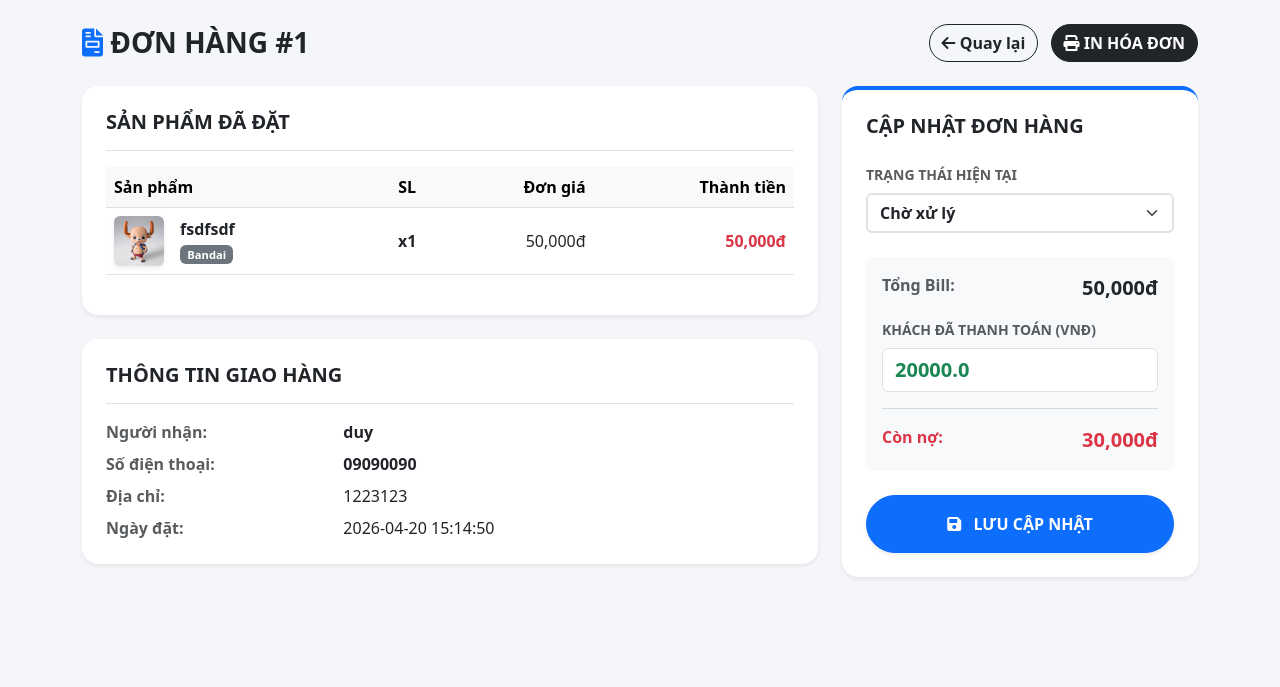
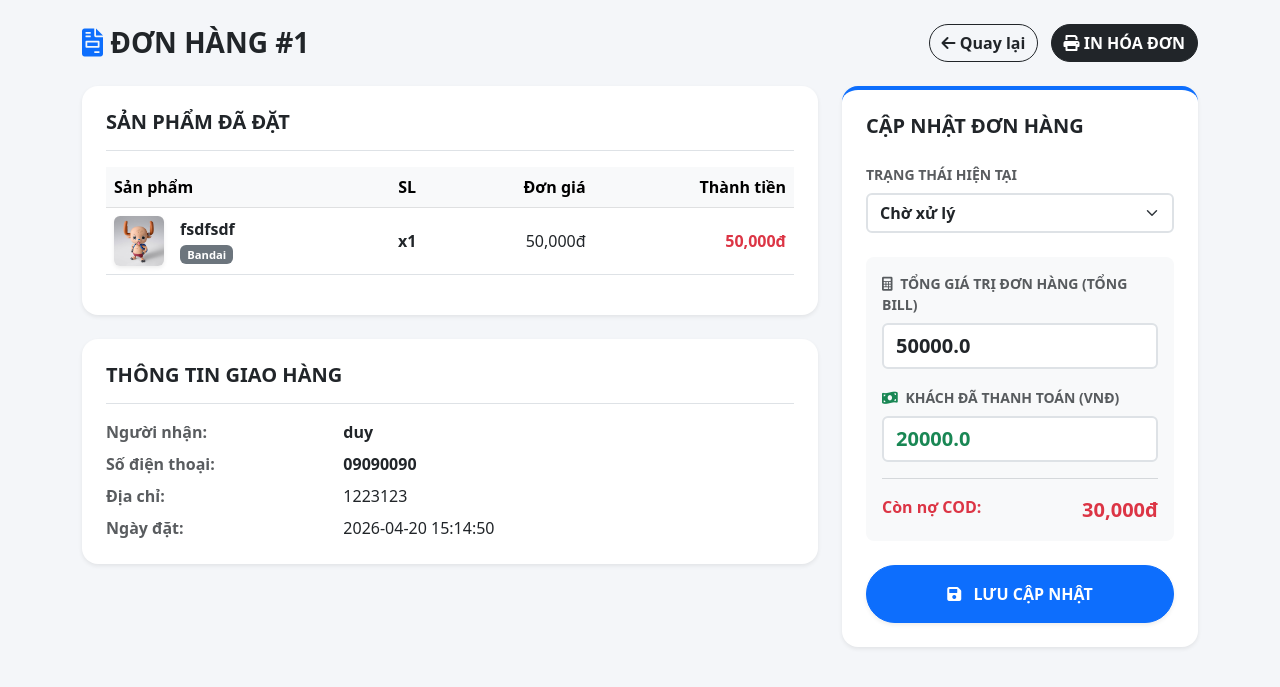
Before and after one commit to rinsilver/Takimitsu-Hobby, a Flask app: page /admin/don-hang/1 in a window 1280 px wide. Shown: the top 687 px of the page. Run offline with Flask 3, Linux system fonts and the light colour scheme; the visitor is signed in with stand-in values (Sample User, id 1); data comes from the database, SQL or seed files in the repository; both versions use the stored data as it was after the commit; some libraries are stand-ins or nearby versions.

Commit message:
Update v18.7

```diff
--- a/app.py
+++ b/app.py
@@ -842,10 +842,20 @@ def xem_sua_don_hang(id):
         conn.close(); return "<script>alert('Sếp không có quyền xem đơn của người khác!'); window.history.back();</script>"
 
     if request.method == 'POST' and admin_id:
-        trang_thai = request.form['trang_thai']
-        tien_da_tra = request.form.get('tien_da_tra', 0)
-        conn.execute('UPDATE don_hang SET trang_thai = ?, tien_da_tra = ? WHERE id = ?', (trang_thai, tien_da_tra, id))
-        conn.commit(); conn.close()
+        tong_tien_moi = float(request.form.get('tong_tien', 0))
+        tien_da_tra_moi = float(request.form.get('tien_da_tra', 0))
+        trang_thai_moi = request.form['trang_thai']
+
+        # Tự động kích hoạt trạng thái "Hoàn thành" nếu sếp đã thu đủ tiền
+        if tien_da_tra_moi >= tong_tien_moi and trang_thai_moi in ['Chờ xử lý', 'Đang giao hàng']:
+            trang_thai_moi = 'Hoàn thành'
+
+        # Cập nhật cả trạng thái, tiền đã trả và TỔNG TIỀN MỚI vào đơn hàng
+        conn.execute('UPDATE don_hang SET trang_thai = ?, tien_da_tra = ?, tong_tien = ? WHERE id = ?',
+                     (trang_thai_moi, tien_da_tra_moi, tong_tien_moi, id))
+        conn.commit()
+        conn.close()
+        flash(f'Đã cập nhật tài chính đơn hàng #{id} thành công!', 'success')
         return redirect(url_for('quan_ly_don_hang'))
 
     items = conn.execute('''SELECT c.*, s.ten, s.hinh_anh, s.hang_sx FROM chi_tiet_don c
--- a/templates/chi_tiet_don.html
+++ b/templates/chi_tiet_don.html
@@ -88,17 +88,19 @@
                         </div>
 
                         <div class="p-3 bg-light rounded-3 mb-4">
-                            <div class="d-flex justify-content-between mb-2">
-                                <span class="text-muted fw-bold">Tổng Bill:</span>
-                                <span class="fw-bold fs-5">{{ "{:,.0f}".format(dh.tong_tien) }}đ</span>
+                            <div class="mb-3">
+                                <label class="fw-bold small text-muted mb-2 text-uppercase"><i class="fas fa-calculator me-1"></i> Tổng giá trị đơn hàng (Tổng Bill)</label>
+                                <input type="number" name="tong_tien" class="form-control text-dark fw-bold fs-5 border-2" value="{{ dh.tong_tien }}" required>
                             </div>
 
-                            <label class="fw-bold small text-muted mb-2 text-uppercase mt-2">Khách đã thanh toán (VNĐ)</label>
-                            <input type="number" name="tien_da_tra" class="form-control text-success fw-bold fs-5" value="{{ dh.tien_da_tra }}" required>
+                            <div class="mb-3">
+                                <label class="fw-bold small text-muted mb-2 text-uppercase"><i class="fas fa-money-bill-wave text-success me-1"></i> Khách đã thanh toán (VNĐ)</label>
+                                <input type="number" name="tien_da_tra" class="form-control text-success fw-bold fs-5 border-2" value="{{ dh.tien_da_tra }}" required>
+                            </div>
 
                             <div class="d-flex justify-content-between mt-3 pt-3 border-top border-secondary border-opacity-25">
-                                <span class="text-danger fw-bold">Còn nợ:</span>
-                                <span class="text-danger fw-bold fs-5">{{ "{:,.0f}".format(dh.tong_tien - dh.tien_da_tra) }}đ</span>
+                                <span class="text-danger fw-bold">Còn nợ COD:</span>
+                                <span class="text-danger fw-bold fs-5" id="con_no_hien_thi">{{ "{:,.0f}".format(dh.tong_tien - dh.tien_da_tra) }}đ</span>
                             </div>
                         </div>
 
```
Also changed, not shown: database_v5.db.
